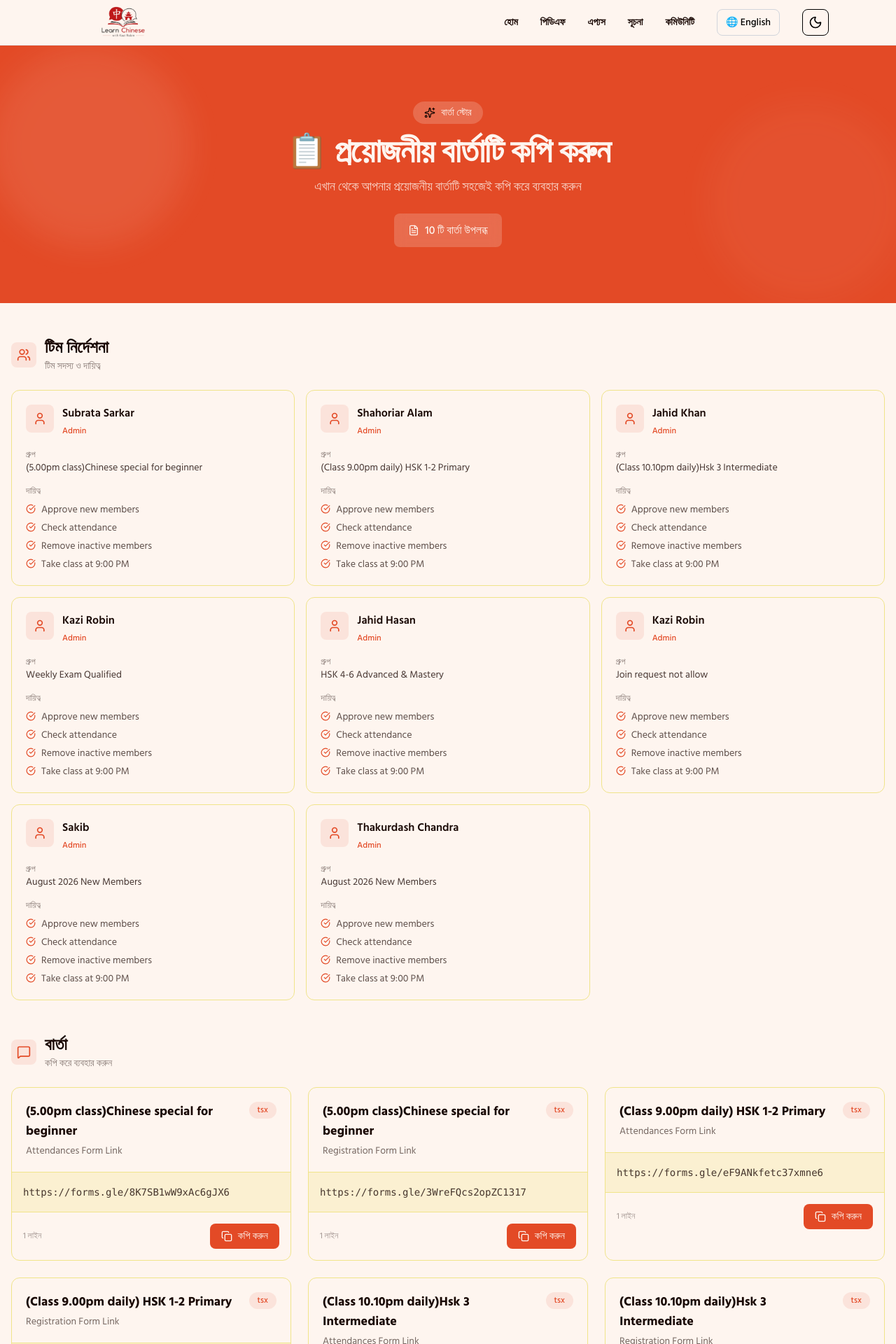
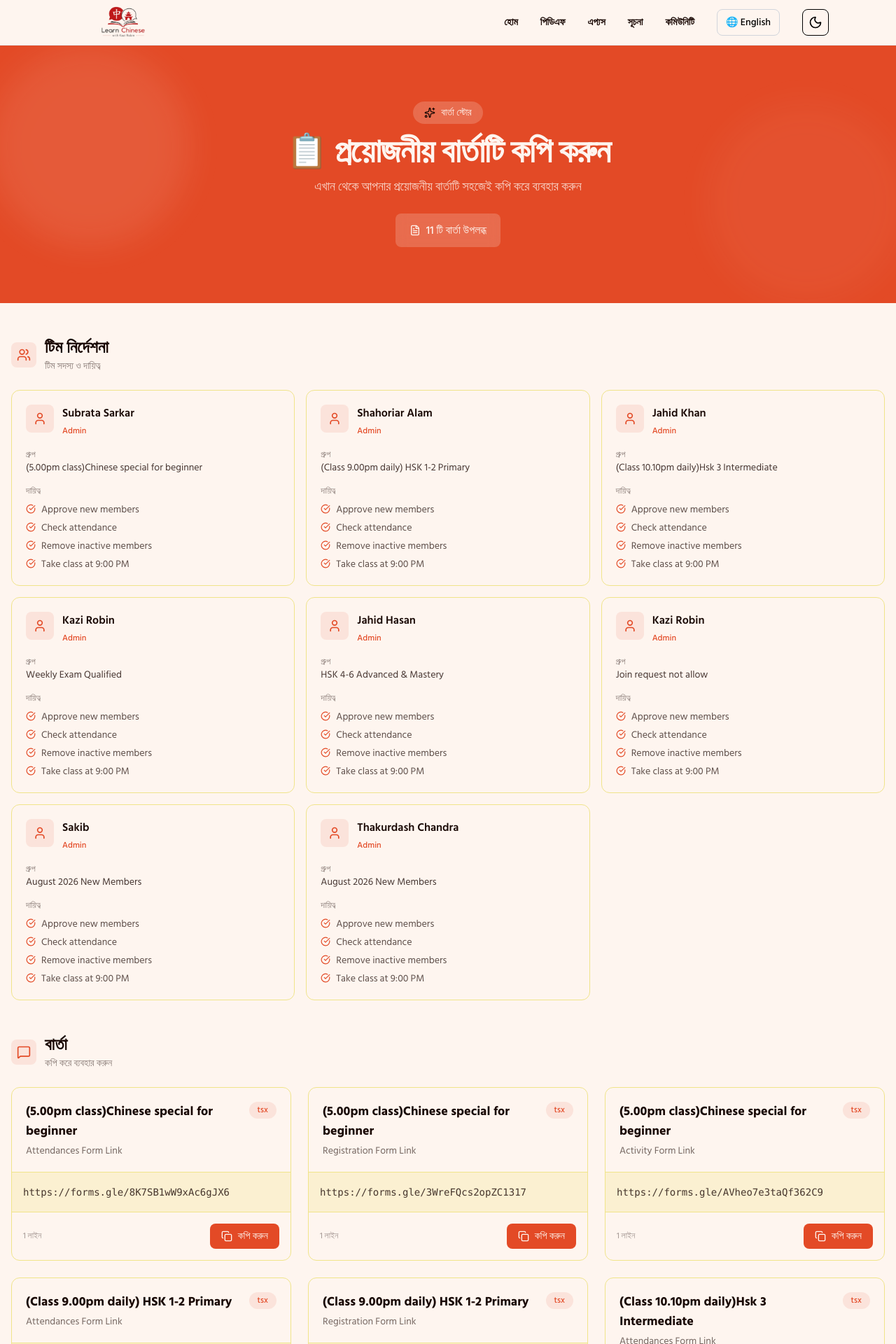
Before and after one commit to kazirobin/lcwkr, a Next.js app: page /msg in a window 1280 px wide. Shown: the top 1920 px of the page at 70% size. Built offline with nearby package versions, Linux system fonts and the light colour scheme.

Commit message:
Update msgs.ts

```diff
--- a/app/data/msgs.ts
+++ b/app/data/msgs.ts
@@ -21,22 +21,29 @@ export const snippets: Snippet[] = [
     language: "tsx",
     code: `https://forms.gle/3WreFQcs2opZC1317`,
   },
+{
+    id: 3,
+    title: "(5.00pm class)Chinese special for beginner",
+    description: "Activity Form Link",
+    language: "tsx",
+    code: `https://forms.gle/AVheo7e3taQf362C9`,
+  },
   {
-    id: 3,
+    id: 4,
     title: "(Class 9.00pm daily) HSK 1-2 Primary",
     description: "Attendances Form Link",
     language: "tsx",
     code: `https://forms.gle/eF9ANkfetc37xmne6`,
   },
   {
-    id: 4,
+    id: 5,
     title: "(Class 9.00pm daily) HSK 1-2 Primary",
     description: "Registration Form Link",
     language: "tsx",
     code: `https://forms.gle/S12miqZDiTDoFF4L6`,
   },
   {
-    id: 5,
+    id: 6,
     title: "(Class 10.10pm daily)Hsk 3 Intermediate",
     description: "Attendances Form Link",
     language: "tsx",
@@ -44,7 +51,7 @@ export const snippets: Snippet[] = [
   },
 
   {
-    id: 6,
+    id: 7,
     title: "(Class 10.10pm daily)Hsk 3 Intermediate",
     description: "Registration Form Link",
     language: "tsx",
@@ -52,14 +59,14 @@ export const snippets: Snippet[] = [
   },
 
   {
-    id: 7,
+    id: 8,
     title: "Quiz LCWKR",
     description: "Max width container",
     language: "tsx",
     code: `https://forms.gle/D47rbPPGH1A2v4bD6`,
   },
 {
-    id: 8,
+    id: 9,
     title: "Word List Prompt",
     description: "for get words list",
     language: "tsx",
@@ -73,14 +80,14 @@ export const snippets: Snippet[] = [
 tiānqì, zhèlǐ, tiān, xiàyǔ, le, yǔ, yǒudiǎnr, juéde, lěng`,
   },
 {
-    id: 9,
+    id: 10,
     title: "August 2026 New Members",
     description: "Registration Form Link",
     language: "tsx",
     code: `https://www.cognitoforms.com/KaziRobin1/NewMembersAugust2026`,
   },
   {
-    id: 10,
+    id: 11,
     title: "August 2026 New Members",
     description: "Max width container",
     language: "tsx",
```
